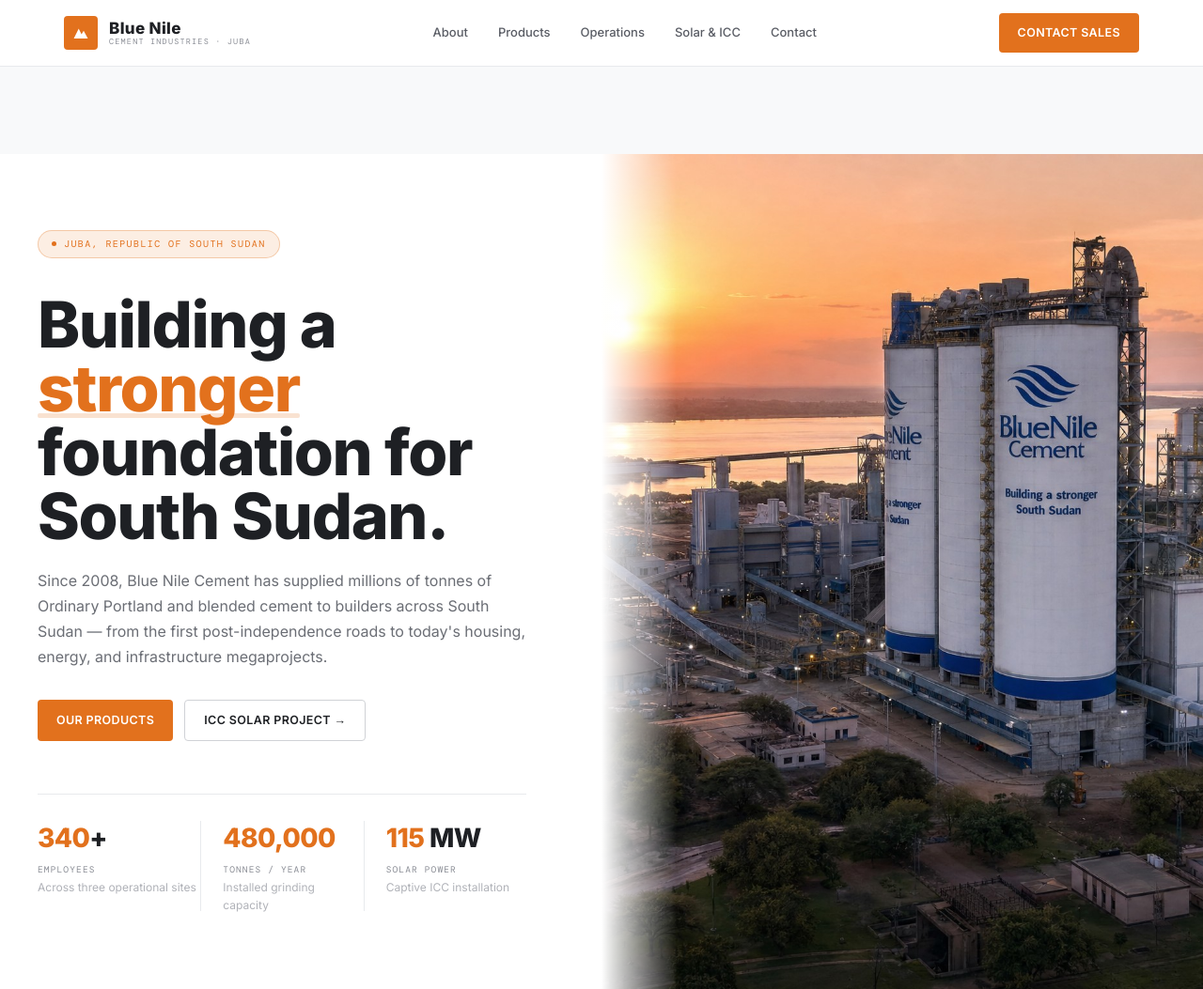
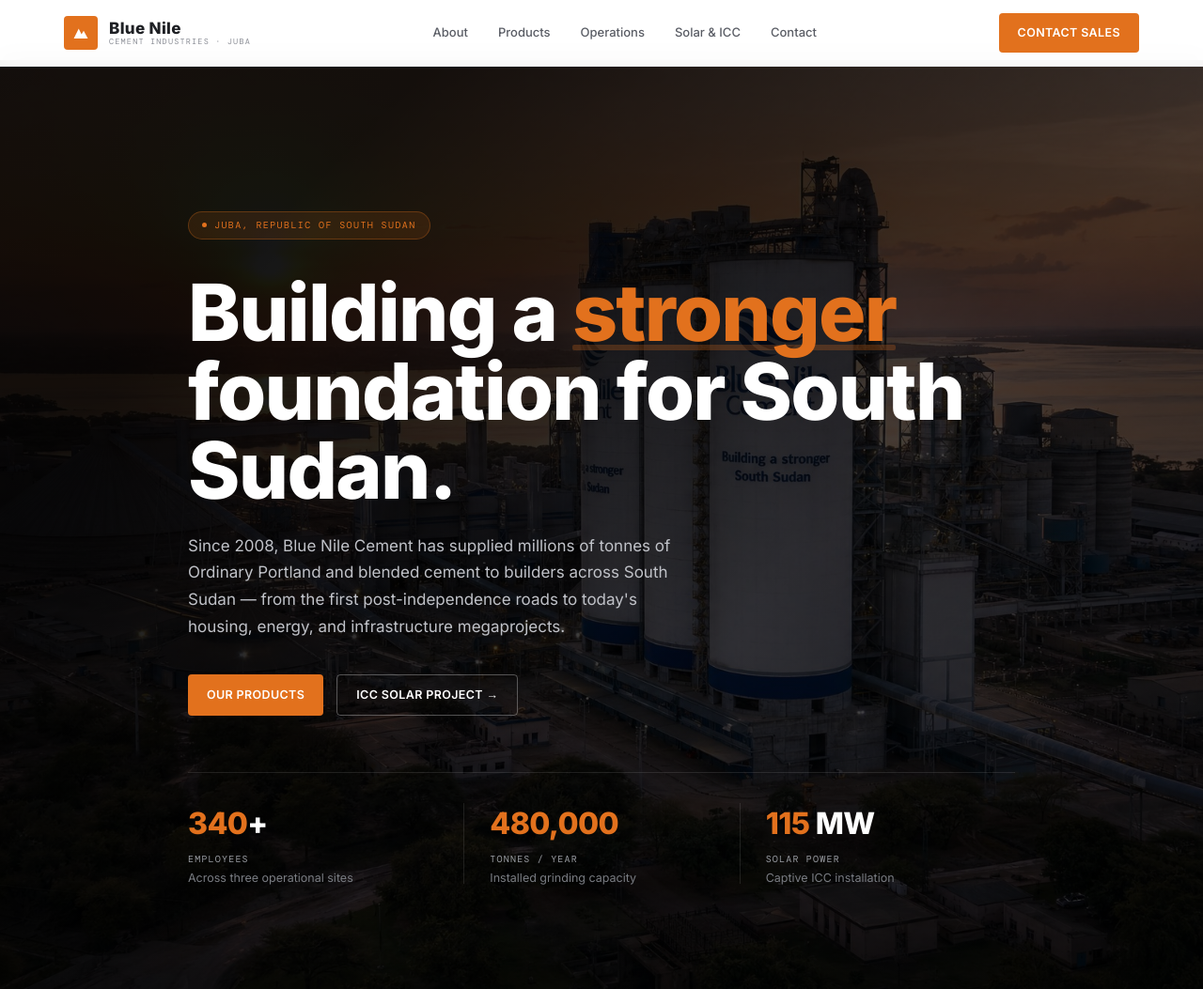
Before and after one commit to ringztech01/blue-nile-cement, a website: page index.html in a window 1280 px wide. Shown: the top 1053 px of the page at 94% size. Drawn offline with nearby package versions, Linux system fonts and the light colour scheme.

Commit message:
Revert "Redesign hero to split layout — white left + full-image right"
This reverts commit 8e68b4a67be1d513d2736fed86483a3200fe5099.

```diff
--- a/index.html
+++ b/index.html
@@ -43,30 +43,27 @@
 .cta-ghost{background:transparent;color:#1e2024;border:1.5px solid #d0d2d6;padding:11px 20px;font-size:12.5px;font-weight:600;border-radius:4px;letter-spacing:.03em;text-transform:uppercase;transition:border-color .2s,color .2s;display:inline-flex;align-items:center;gap:7px}
 .cta-ghost:hover{border-color:#e2711d;color:#e2711d}
 
-.hero{position:relative;margin-top:64px;overflow:hidden}
-.hero-inner{display:grid;grid-template-columns:1fr 1fr;min-height:calc(100vh - 64px)}
-.hero-left{display:flex;flex-direction:column;justify-content:center;padding:80px 60px 80px max(28px,calc((100vw - 1200px)/2));background:#fff}
-.hero-left-inner{max-width:520px}
-.hero-right{position:relative;overflow:hidden;background:#e8eaed}
-.hero-right img{position:absolute;inset:0;width:100%;height:100%;object-fit:cover}
-.hero-right-edge{position:absolute;top:0;bottom:0;left:0;width:80px;background:linear-gradient(90deg,#fff 0%,transparent 100%);z-index:1;pointer-events:none}
+.hero{position:relative;min-height:100vh;display:flex;align-items:center;overflow:hidden;margin-top:64px}
+.hero-bg{position:absolute;inset:0;background:#1a1b1e url('images/hero.jpg') center/cover;filter:brightness(.4)}
+.hero-overlay{position:absolute;inset:0;background:linear-gradient(135deg,rgba(0,0,0,.8) 20%,rgba(0,0,0,.3) 60%,rgba(0,0,0,.5) 100%)}
+.hero .wrap{position:relative;z-index:1;padding-top:60px;padding-bottom:60px}
 .badge{display:inline-flex;align-items:center;gap:8px;background:rgba(226,113,29,.12);border:1px solid rgba(226,113,29,.3);padding:6px 14px;border-radius:100px;margin-bottom:20px}
 .badge-dot{width:5px;height:5px;border-radius:50%;background:#e2711d}
 .badge span{font-family:'DM Mono',monospace;font-size:10px;letter-spacing:.14em;text-transform:uppercase;color:#e2711d}
-.hero h1{font-size:clamp(38px,5.5vw,68px);color:#1e2024;line-height:1;margin:16px 0 22px}
+.hero h1{font-size:clamp(44px,7vw,84px);color:#fff;line-height:1;margin:16px 0 24px;max-width:880px}
 .hero h1 em{font-style:normal;color:#e2711d;display:inline-block;position:relative}
-.hero h1 em::after{content:'';position:absolute;bottom:2px;left:0;right:0;height:5px;background:rgba(226,113,29,.2);border-radius:2px}
-.hero p{font-size:16px;color:#6b6e75;margin-bottom:32px;line-height:1.7}
-.hero-ctas{display:flex;gap:12px;flex-wrap:wrap;margin-bottom:56px}
+.hero h1 em::after{content:'';position:absolute;bottom:2px;left:0;right:0;height:6px;background:rgba(226,113,29,.25);border-radius:2px}
+.hero p{font-size:17px;color:#c0c2c8;max-width:540px;margin-bottom:36px;line-height:1.7}
+.hero-ctas{display:flex;gap:14px;flex-wrap:wrap;margin-bottom:60px}
 
-.stats-row{display:grid;grid-template-columns:repeat(3,1fr);border-top:1px solid #e8eaed;padding-top:24px;gap:0}
+.stats-row{display:grid;grid-template-columns:repeat(3,1fr);border-top:1px solid rgba(255,255,255,.1);padding-top:28px;gap:0}
 .stat-item{position:relative}
-.stat-item+.stat-item{padding-left:24px}
-.stat-item+.stat-item::before{content:'';position:absolute;left:0;top:4px;bottom:4px;width:1px;background:#e8eaed}
-.stat-num{font-size:28px;font-weight:800;color:#1e2024;letter-spacing:-.02em}
+.stat-item+.stat-item{padding-left:28px}
+.stat-item+.stat-item::before{content:'';position:absolute;left:0;top:4px;bottom:4px;width:1px;background:rgba(255,255,255,.1)}
+.stat-num{font-size:32px;font-weight:800;color:#fff;letter-spacing:-.02em}
 .stat-num span{color:#e2711d}
-.stat-label{font-family:'DM Mono',monospace;font-size:9.5px;letter-spacing:.12em;text-transform:uppercase;color:#8a8d95;margin-top:4px}
-.stat-desc{font-size:12px;color:#b0b2b8;margin-top:1px}
+.stat-label{font-family:'DM Mono',monospace;font-size:10px;letter-spacing:.12em;text-transform:uppercase;color:#9a9da3;margin-top:5px}
+.stat-desc{font-size:12.5px;color:#7a7d83;margin-top:2px}
 
 section{padding:100px 0}
 .section-head{margin-bottom:52px}
@@ -228,9 +225,6 @@
 
 @media(max-width:960px){
   nav{display:none}
-  .hero-inner{grid-template-columns:1fr;min-height:auto}
-  .hero-right{min-height:340px;order:-1}
-  .hero-left{padding:48px 28px}
   .about-story-grid,.solar-grid,.contract-grid{grid-template-columns:1fr;gap:36px}
   .solar-arrays{grid-template-columns:1fr 1fr}
   .solar-impact{grid-template-columns:repeat(3,1fr)}
@@ -293,26 +287,20 @@
 </header>
 
 <section class="hero" id="home">
-  <div class="hero-inner">
-    <div class="hero-left">
-      <div class="hero-left-inner">
+  <div class="hero-bg" id="heroBg"></div>
+  <div class="hero-overlay"></div>
+  <div class="wrap">
     <div class="badge"><span class="badge-dot"></span><span>Juba, Republic of South Sudan</span></div>
     <h1>Building a <em>stronger</em> foundation for South Sudan.</h1>
     <p>Since 2008, Blue Nile Cement has supplied millions of tonnes of Ordinary Portland and blended cement to builders across South Sudan — from the first post-independence roads to today's housing, energy, and infrastructure megaprojects.</p>
     <div class="hero-ctas">
       <a href="#products" class="cta">Our Products</a>
-          <a href="#solar" class="cta-ghost">ICC Solar Project →</a>
+      <a href="#solar" class="cta-ghost" style="color:#fff;border-color:rgba(255,255,255,.3);">ICC Solar Project →</a>
     </div>
     <div class="stats-row">
       <div class="stat-item"><div class="stat-num"><span>340</span>+</div><div class="stat-label">Employees</div><div class="stat-desc">Across three operational sites</div></div>
       <div class="stat-item"><div class="stat-num"><span>480,000</span></div><div class="stat-label">Tonnes / Year</div><div class="stat-desc">Installed grinding capacity</div></div>
       <div class="stat-item"><div class="stat-num"><span>115</span> MW</div><div class="stat-label">Solar Power</div><div class="stat-desc">Captive ICC installation</div></div>
-        </div>
-      </div>
-    </div>
-    <div class="hero-right">
-      <div class="hero-right-edge"></div>
-      <img src="images/hero.jpg" alt="Blue Nile Cement plant at golden hour — Juba, South Sudan">
     </div>
   </div>
 </section>
```
Lines whose indentation alone changed are shown as unchanged.
